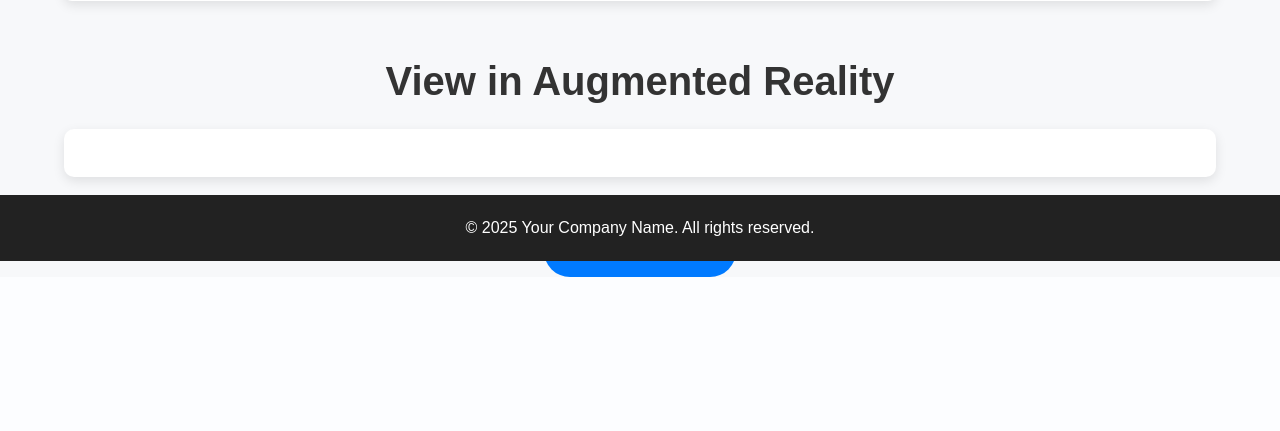
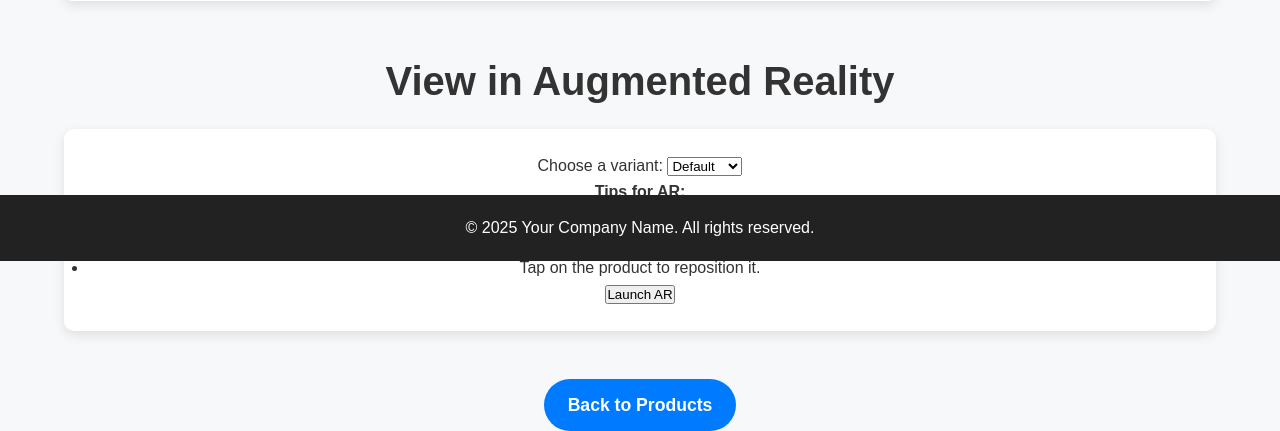
Before and after one commit to ViVeKSoNi588/AR, a Django app: page /product/2/ in a window 1280 px wide. Shown: the part 539-970 px from the top of the page. Before the commit the page ends 816 px from the top, so only its background shows below. Run offline with Django 5.2, Linux system fonts and the light colour scheme; data comes from the database, SQL or seed files in the repository; both versions use the stored data as it was after the commit; some libraries are stand-ins or nearby versions.

Commit message:
Add WebXR AR Viewer template for enhanced AR features

```diff
--- a/ar_furniture/products/templates/products/product_detail.html
+++ b/ar_furniture/products/templates/products/product_detail.html
@@ -52,7 +52,27 @@
       <section class="ar-section">
         <h2>View in Augmented Reality</h2>
         <div class="ar-container">
+            <!-- Product Variant Selector -->
+            <label for="variant-selector">Choose a variant:</label>
+            <select id="variant-selector">
+                <option value="{{ product.model_3d.url }}">Default</option>
+                <option value="{{ product.variant_1_model_3d.url }}">Variant 1</option>
+                <option value="{{ product.variant_2_model_3d.url }}">Variant 2</option>
+            </select>
+
+            <!-- AR Usage Tips -->
+            <div class="ar-tips">
+                <p><strong>Tips for AR:</strong></p>
+                <ul>
+                    <li>Ensure good lighting for better AR tracking.</li>
+                    <li>Move your device around to scan the surface.</li>
+                    <li>Tap on the product to reposition it.</li>
+                </ul>
+            </div>
+
+            <!-- Launch AR Viewer -->
             <model-viewer
+                id="ar-viewer"
                 src="{{ product.model_3d.url }}"
                 alt="A 3D model of {{ product.name }}"
                 ar
@@ -60,7 +80,21 @@
                 camera-controls
                 auto-rotate>
             </model-viewer>
+            <button id="launch-ar">Launch AR</button>
         </div>
+        <script>
+            const viewer = document.getElementById('ar-viewer');
+            const selector = document.getElementById('variant-selector');
+            const launchButton = document.getElementById('launch-ar');
+
+            selector.addEventListener('change', (event) => {
+                viewer.setAttribute('src', event.target.value);
+            });
+
+            launchButton.addEventListener('click', () => {
+                viewer.activateAR();
+            });
+        </script>
       </section>
 
       <!-- Back Button -->
```
Also changed, not shown: ar_furniture/db.sqlite3. Lines whose indentation alone changed are shown as unchanged.
